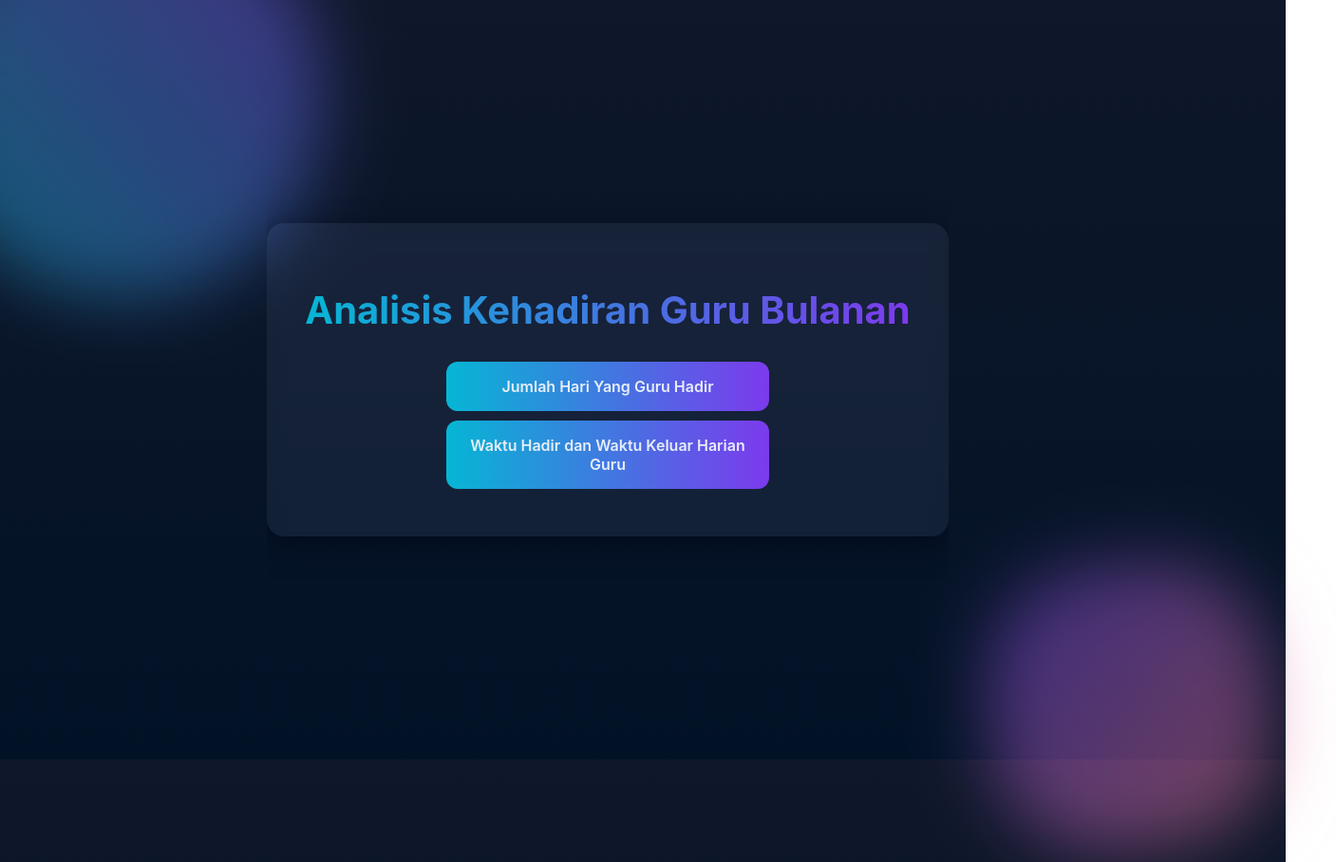
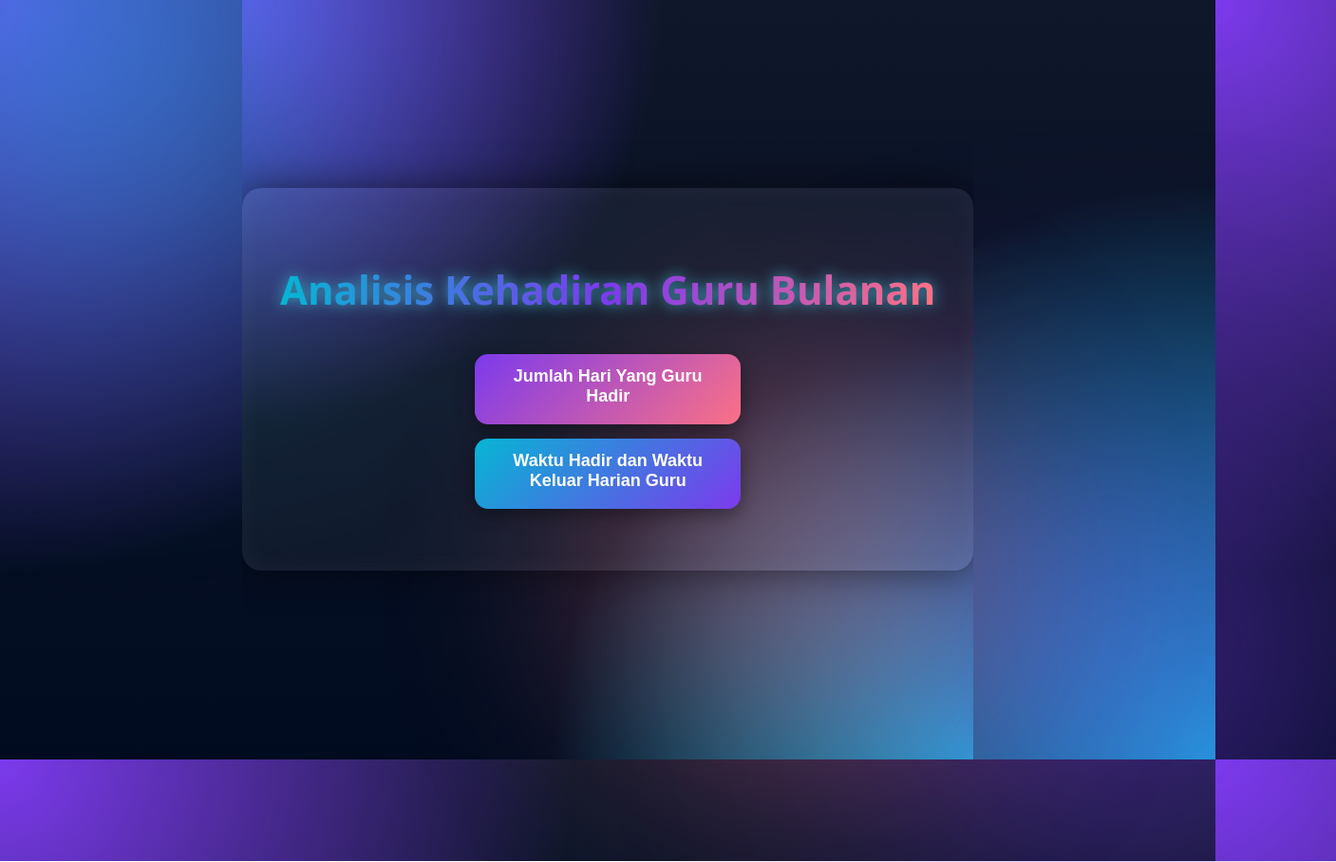
Before and after one commit to BorangKehadiran/Home, a plain HTML site: page index.html in a window 1280 px wide. Shown: the whole page at 95% size, 1407 px wide, since content can reach past the window. Drawn offline with Linux system fonts and the light colour scheme.

Commit message:
index.html

```diff
--- a/index.html
+++ b/index.html
@@ -5,35 +5,174 @@
   <meta name="viewport" content="width=device-width,initial-scale=1" />
   <title>Analisis Kehadiran Guru Bulanan</title>
   <style>
-    :root{
-      --bg1:#0f172a;
-      --accent1:#06b6d4;
-      --accent2:#7c3aed;
-      --glass: rgba(255,255,255,0.06);
+    :root {
+      --bg1: #0f172a;
+      --accent1: #06b6d4;
+      --accent2: #7c3aed;
+      --accent3: #fb7185;
     }
-    *{box-sizing:border-box}
-    html,body{height:100%;margin:0;font-family:Inter,system-ui;background:linear-gradient(180deg,var(--bg1),#021226);color:#e6eef8;display:flex;align-items:center;justify-content:center;overflow:hidden}
-    .float-shape{position:absolute;filter:blur(36px);opacity:0.45;mix-blend-mode:screen;pointer-events:none}
-    .shape-a{width:420px;height:420px;background:linear-gradient(45deg,var(--accent1),var(--accent2));left:-80px;top:-80px;border-radius:48%;animation:floatA 9s ease-in-out infinite}
-    .shape-b{width:300px;height:300px;background:linear-gradient(135deg,var(--accent2),#fb7185);right:-60px;bottom:-60px;border-radius:40%;animation:floatB 12s ease-in-out infinite}
-    @keyframes floatA{0%{transform:translateY(0)}50%{transform:translateY(-28px) rotate(6deg)}100%{transform:translateY(0) rotate(0deg)}}
-    @keyframes floatB{0%{transform:translateY(0)}50%{transform:translateY(36px) rotate(-6deg)}100%{transform:translateY(0) rotate(0deg)}}
-    .wrapper{position:relative;backdrop-filter:blur(8px) saturate(120%);background:var(--glass);border-radius:18px;padding:40px;box-shadow:0 10px 30px rgba(2,6,23,0.6);text-align:center;z-index:1}
-    h1{font-size:clamp(24px,4vw,40px);margin-bottom:30px;background:linear-gradient(90deg,var(--accent1),var(--accent2));-webkit-background-clip:text;-webkit-text-fill-color:transparent}
-    .btn{display:block;width:100%;max-width:340px;margin:10px auto;padding:16px 20px;font-size:16px;font-weight:600;color:#e6eef8;background:linear-gradient(90deg,var(--accent1),var(--accent2));border:none;border-radius:12px;cursor:pointer;transition:transform .2s, box-shadow .2s;text-decoration:none}
-    .btn:hover{transform:translateY(-4px);box-shadow:0 10px 20px rgba(0,0,0,0.3)}
-    .btn:active{transform:translateY(0)}
-    .ripple{position:absolute;border-radius:50%;transform:scale(0);background:rgba(255,255,255,0.3);pointer-events:none;animation:ripple .6s linear}
-    @keyframes ripple{to{transform:scale(4);opacity:0}}
+
+    * { box-sizing: border-box; }
+    html, body {
+      margin: 0;
+      height: 100%;
+      overflow: hidden;
+      font-family: Poppins, Segoe UI, sans-serif;
+      background: radial-gradient(circle at top left, var(--accent2), transparent 40%),
+                  radial-gradient(circle at bottom right, var(--accent1), transparent 40%),
+                  linear-gradient(180deg, var(--bg1), #010b1f);
+      display: flex;
+      justify-content: center;
+      align-items: center;
+      color: #f0faff;
+    }
+
+    .float {
+      position: absolute;
+      width: 400px;
+      height: 400px;
+      border-radius: 50%;
+      filter: blur(120px);
+      opacity: 0.4;
+      animation: move 10s ease-in-out infinite alternate;
+      z-index: 0;
+    }
+
+    .float.one { background: var(--accent1); top: -100px; left: -100px; animation-delay: 0s; }
+    .float.two { background: var(--accent2); bottom: -120px; right: -100px; animation-delay: 2s; }
+    .float.three { background: var(--accent3); top: 50%; left: 50%; animation-delay: 4s; }
+
+    @keyframes move {
+      0% { transform: translateY(0) scale(1); opacity: 0.4; }
+      50% { transform: translateY(-60px) scale(1.2); opacity: 0.7; }
+      100% { transform: translateY(0) scale(1); opacity: 0.4; }
+    }
+
+    .container {
+      position: relative;
+      z-index: 1;
+      text-align: center;
+      padding: 50px 40px;
+      border-radius: 20px;
+      background: rgba(255, 255, 255, 0.05);
+      backdrop-filter: blur(10px);
+      box-shadow: 0 0 40px rgba(0, 0, 0, 0.5), inset 0 0 30px rgba(255, 255, 255, 0.05);
+      transform: scale(0.9);
+      animation: zoomIn 1s ease forwards;
+    }
+
+    @keyframes zoomIn {
+      from { opacity: 0; transform: scale(0.7) translateY(40px); }
+      to { opacity: 1; transform: scale(1) translateY(0); }
+    }
+
+    h1 {
+      font-size: clamp(28px, 5vw, 42px);
+      font-weight: 700;
+      margin-bottom: 40px;
+      background: linear-gradient(90deg, var(--accent1), var(--accent2), var(--accent3));
+      -webkit-background-clip: text;
+      -webkit-text-fill-color: transparent;
+      animation: glowText 3s ease-in-out infinite alternate;
+    }
+
+    @keyframes glowText {
+      from { filter: drop-shadow(0 0 5px var(--accent1)); }
+      to { filter: drop-shadow(0 0 15px var(--accent3)); }
+    }
+
+    .btn {
+      display: block;
+      margin: 15px auto;
+      width: 280px;
+      padding: 16px 24px;
+      font-size: 18px;
+      font-weight: 600;
+      color: #fff;
+      background: linear-gradient(135deg, var(--accent1), var(--accent2));
+      border: none;
+      border-radius: 14px;
+      cursor: pointer;
+      position: relative;
+      overflow: hidden;
+      box-shadow: 0 6px 20px rgba(0, 0, 0, 0.4);
+      transition: transform 0.3s ease, box-shadow 0.3s ease;
+    }
+
+    .btn:hover {
+      transform: translateY(-6px) scale(1.03);
+      box-shadow: 0 10px 30px rgba(124, 58, 237, 0.6);
+    }
+
+    .btn:active {
+      transform: scale(0.97);
+    }
+
+    .ripple {
+      position: absolute;
+      border-radius: 50%;
+      transform: scale(0);
+      animation: ripple 0.6s linear;
+      background: rgba(255, 255, 255, 0.7);
+      pointer-events: none;
+    }
+
+    @keyframes ripple {
+      to { transform: scale(4); opacity: 0; }
+    }
+
+    .btn:nth-child(2) {
+      background: linear-gradient(135deg, var(--accent2), var(--accent3));
+    }
+
+    .btn span {
+      display: inline-block;
+      animation: floatText 3s ease-in-out infinite;
+    }
+
+    @keyframes floatText {
+      0%, 100% { transform: translateY(0); }
+      50% { transform: translateY(-4px); }
+    }
+
   </style>
 </head>
 <body>
-  <div class="float-shape shape-a"></div>
-  <div class="float-shape shape-b"></div>
-  <div class="wrapper">
+  <div class="float one"></div>
+  <div class="float two"></div>
+  <div class="float three"></div>
+
+  <div class="container">
     <h1>Analisis Kehadiran Guru Bulanan</h1>
-    <a href="https://borangkehadiran.github.io/AutoCount/" class="btn">Jumlah Hari Yang Guru Hadir</a>
-    <a href="https://www.google.com/" class="btn">Waktu Hadir dan Waktu Keluar Harian Guru</a>
+    <button class="btn" onclick="navigate('https://borangkehadiran.github.io/AutoCount/')"><span>Jumlah Hari Yang Guru Hadir</span></button>
+    <button class="btn" onclick="navigate('https://www.google.com/')"><span>Waktu Hadir dan Waktu Keluar Harian Guru</span></button>
   </div>
+
+  <script>
+    // Ripple Effect
+    document.querySelectorAll('.btn').forEach(btn => {
+      btn.addEventListener('click', function(e) {
+        const circle = document.createElement('span');
+        const diameter = Math.max(this.clientWidth, this.clientHeight);
+        const rect = this.getBoundingClientRect();
+        circle.style.width = circle.style.height = `${diameter}px`;
+        circle.style.left = `${e.clientX - rect.left - diameter / 2}px`;
+        circle.style.top = `${e.clientY - rect.top - diameter / 2}px`;
+        circle.classList.add('ripple');
+        this.appendChild(circle);
+        setTimeout(() => circle.remove(), 600);
+      });
+    });
+
+    function navigate(url) {
+      document.querySelector('.container').style.animation = 'zoomOut 0.6s ease forwards';
+      setTimeout(() => window.location.href = url, 500);
+    }
+
+    // Exit animation
+    const style = document.createElement('style');
+    style.textContent = `@keyframes zoomOut { from { opacity:1; transform:scale(1);} to {opacity:0; transform:scale(0.8);} }`;
+    document.head.appendChild(style);
+  </script>
 </body>
 </html>
```
